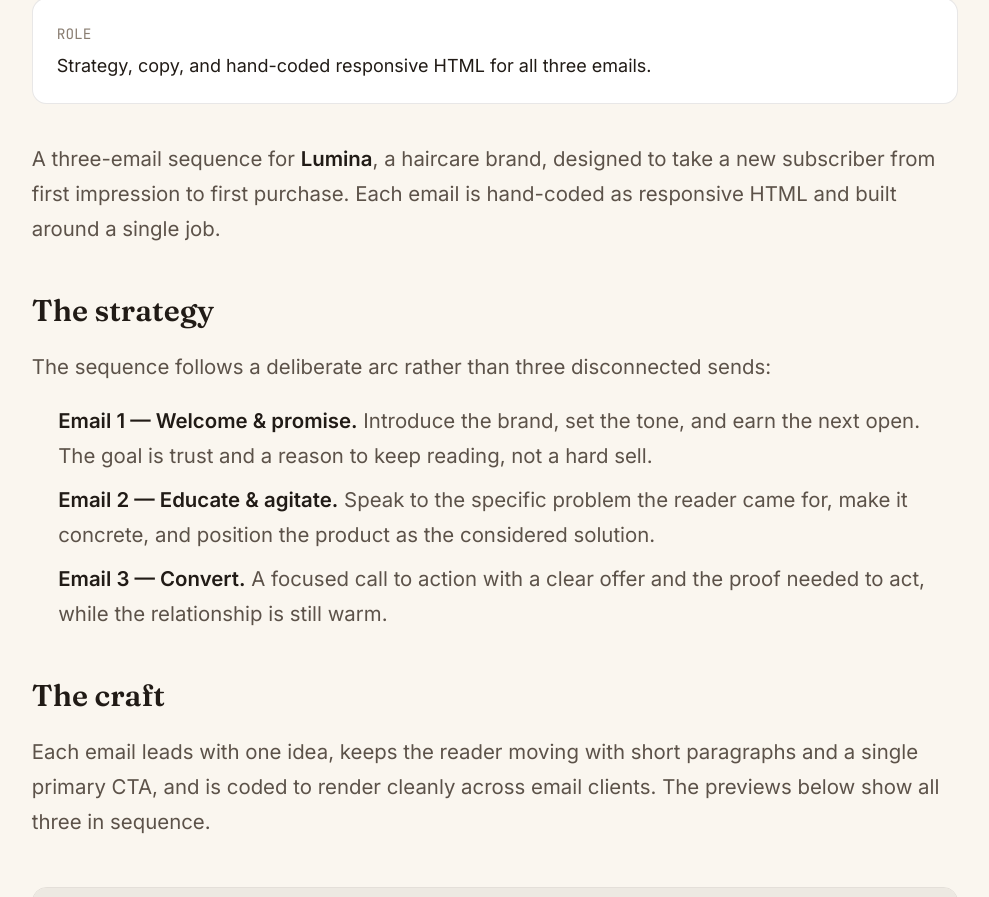
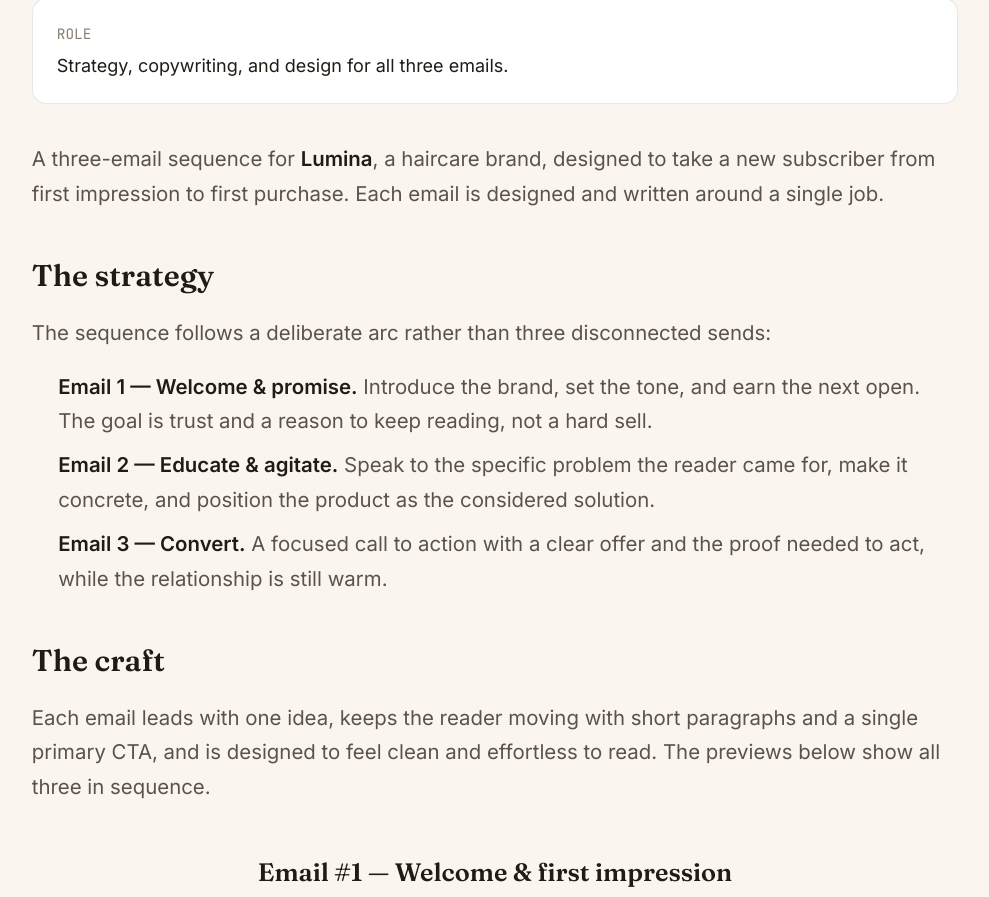
Before and after one commit to tudorsendrescu/portfolio, a React (Vite) app: page /work/lumina-emails in a window 1280 px wide. Shown: the part 496-1393 px from the top of the page, without its empty margins (145-1134 px from the left). Built offline with nearby package versions, Linux system fonts and the light colour scheme.

Commit message:
copy: move email titles above images; drop HTML mentions from Lumina

```diff
--- a/src/content/projects/lumina-emails/index.md
+++ b/src/content/projects/lumina-emails/index.md
@@ -2,7 +2,7 @@
 title: Lumina — Email Sequence
 tagline: A three-part welcome-and-convert email flow for a haircare brand.
 type: copywriting
-tags: [Email, Direct Response, Lifecycle, HTML]
+tags: [Email, Direct Response, Lifecycle, Design]
 cover: ./email-1.png
 gallery:
   - src: ./email-1.png
@@ -16,12 +16,12 @@
     caption: "One focused call to action with a clear offer and the proof needed to buy — sent while interest is high."
 order: 2
 featured: true
-role: Strategy, copy, and hand-coded responsive HTML for all three emails.
+role: Strategy, copywriting, and design for all three emails.
 ---
 
 A three-email sequence for **Lumina**, a haircare brand, designed to take a new
-subscriber from first impression to first purchase. Each email is hand-coded as
-responsive HTML and built around a single job.
+subscriber from first impression to first purchase. Each email is designed and
+written around a single job.
 
 ## The strategy
 
@@ -37,5 +37,5 @@
 ## The craft
 
 Each email leads with one idea, keeps the reader moving with short paragraphs and a
-single primary CTA, and is coded to render cleanly across email clients. The previews
+single primary CTA, and is designed to feel clean and effortless to read. The previews
 below show all three in sequence.
--- a/src/pages/CaseStudy.tsx
+++ b/src/pages/CaseStudy.tsx
@@ -101,26 +101,26 @@
         <div style={{ display: 'flex', flexDirection: 'column', gap: 36, margin: '40px 0' }}>
           {project.gallery.map((item, i) => (
             <figure key={item.src} style={{ margin: 0 }}>
+              {(item.title || item.caption) && (
+                <figcaption style={{ marginBottom: 16, textAlign: 'center' }}>
+                  {item.title && (
+                    <div style={{ fontFamily: font.serif, fontWeight: 600, fontSize: 21, color: c.textPrimary }}>
+                      {item.title}
+                    </div>
+                  )}
+                  {item.caption && (
+                    <div style={{ fontFamily: font.sans, fontSize: 15, lineHeight: 1.55, color: c.textBody, maxWidth: 580, margin: '8px auto 0' }}>
+                      {item.caption}
+                    </div>
+                  )}
+                </figcaption>
+              )}
               <img
                 src={item.src}
                 alt={item.title ?? `${project.title} — image ${i + 1}`}
                 loading="lazy"
                 style={{ width: '100%', borderRadius: 12, border: `1px solid ${c.border}`, display: 'block' }}
               />
-              {(item.title || item.caption) && (
-                <figcaption style={{ marginTop: 14, textAlign: 'center' }}>
-                  {item.title && (
-                    <div style={{ fontFamily: font.sans, fontWeight: 600, fontSize: 16, color: c.textPrimary }}>
-                      {item.title}
-                    </div>
-                  )}
-                  {item.caption && (
-                    <div style={{ fontFamily: font.sans, fontSize: 15, lineHeight: 1.55, color: c.textBody, maxWidth: 560, margin: '6px auto 0' }}>
-                      {item.caption}
-                    </div>
-                  )}
-                </figcaption>
-              )}
             </figure>
           ))}
         </div>
```
